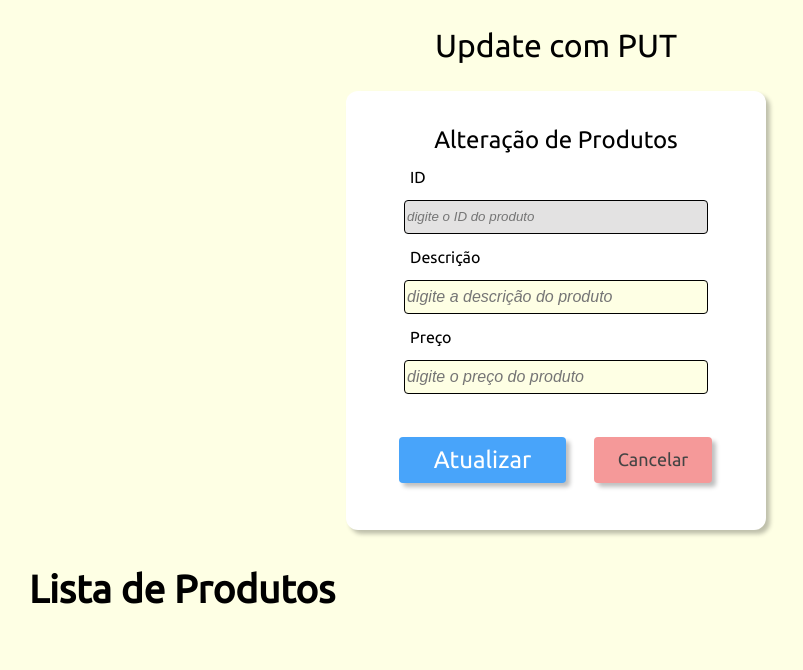
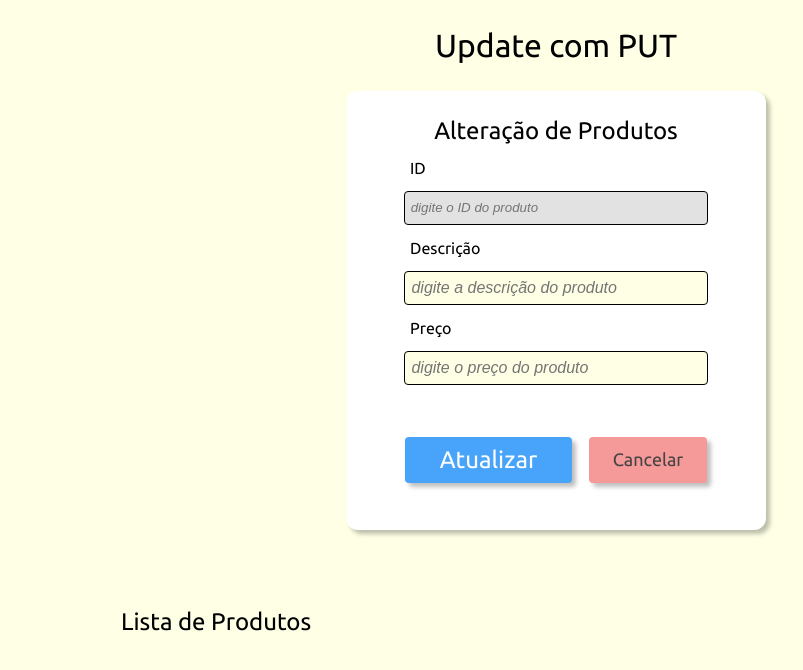
Before and after one commit to Leonardo-Talanski/api-interacao, a website: page update-com-put.html in a window 1280 px wide. Shown: the whole page, without its empty margins (84-887 px from the left). Drawn offline with Linux system fonts and the light colour scheme; no server answers.

Commit message:
Terminando seção lista produtos

```diff
--- a/assets/styles/style.css
+++ b/assets/styles/style.css
@@ -23,7 +23,6 @@
      font-family: 'Montserrat Alternates', sans-serif;
      text-shadow: 1px 1px;
      border-bottom: 2px solid #000000;
-
  }
 
  .estilo-titulo h1 {
@@ -42,7 +41,7 @@
      flex-direction: column;
      color: #000;
      font-family: Ubuntu;
-     font-size: 24px;
+     font-size: 16pt;
      font-style: normal;
      font-weight: 400;
      display: flex;
@@ -52,7 +51,6 @@
  #listaProdutos ul {
      width: 1500px;
      line-height: 43px;
-     flex-shrink: 0;
      border-bottom: 1px solid #000;
      background: #FFF;
      display: flex;
@@ -62,6 +60,7 @@
  #listaProdutos li{
     display: flex;
     padding-inline: 40px;
+    font-size: 16pt;
  }
 
  #listaProdutos ul:nth-child(odd) {
@@ -74,6 +73,11 @@
     background: #fff1c1;
  }
 
+ #listaProdutos li:nth-child(2) {
+    margin-right: auto;
+    margin-left: 5rem;
+ }
+
  /* --Estilização Update com PUT-- */
 
  .box-form {
@@ -84,6 +88,7 @@
      height: 439px;
      display: flex;
      align-items: center;
+
  }
 
  .box-form h1 {
@@ -97,9 +102,11 @@
  }
 
  .containerButton {
-     display: flex;
-     align-items: center;
-     width: 370px;
+    display: flex;
+    width: 80%;
+    height: 120px;
+    align-items: center;
+    justify-content: space-evenly;
  }
 
  #btAtualizar {
@@ -116,7 +123,6 @@
      line-height: normal;
      border-radius: 4px;
      background: #48A4FA;
-     margin: 28px;
      border: none;
      box-shadow: 4px 4px 4px 0px rgba(0, 0, 0, 0.25);
  }
@@ -136,7 +142,6 @@
      font-weight: 400;
      line-height: normal;
      border: none;
-
  }
 
  #btAtualizar:hover {
@@ -155,13 +160,11 @@
      box-shadow: 2px 2px 2px 0px rgba(0, 0, 0, 0.25) inset;
  }
 
-
  .box-father {
      background: #FEFFE4;
      width: 100%;
      height: 1024px;
  }
-
 
  .box-father form {
      display: flex;
@@ -221,11 +224,14 @@
 
  }
 
- .box-product {
-    font-size: 29pt;
-    font-weight: 600;
-    padding-inline: 210px;
+ .box-product{
+    margin-top: 80px;
+ }
+
+ .box-product h1 {
+    font-size: 24px;
+    font-weight: 400;
     margin-top: 40px;
-    padding-inline: 113px;
-
+    padding-inline: 185px;
+    margin: 20px;
  }
--- a/update-com-put.html
+++ b/update-com-put.html
@@ -20,22 +20,19 @@
             <h1>Alteração de Produtos</h1>
 
             <label class="label-style" for="id">ID</label>
-            <input type="text" id="id" placeholder="digite o ID do produto">
+            <input type="text" id="id" placeholder=" digite o ID do produto">
 
             <label class="label-style" for="descricao">Descrição</label>
-            <input type="text" id="descricao" placeholder="digite a descrição do produto">
+            <input type="text" id="descricao" placeholder=" digite a descrição do produto">
 
             <label class="label-style" for="preco">Preço </label>
-            <input type="text" id="preco" placeholder="digite o preço do produto">
+            <input type="text" id="preco" placeholder=" digite o preço do produto">
 
             <div class="containerButton">
-                <div>
+
                     <button type="button" id="btAtualizar">Atualizar</button>
-                </div>
+                    <button type="button" id="btCancelar">Cancelar</button>
 
-                <div>
-                    <button type="button" id="btCancelar">Cancelar</button>
-                </div>
             </div>
 
 
```
Also changed, not shown: data/db.json (+6 -6 lines).
